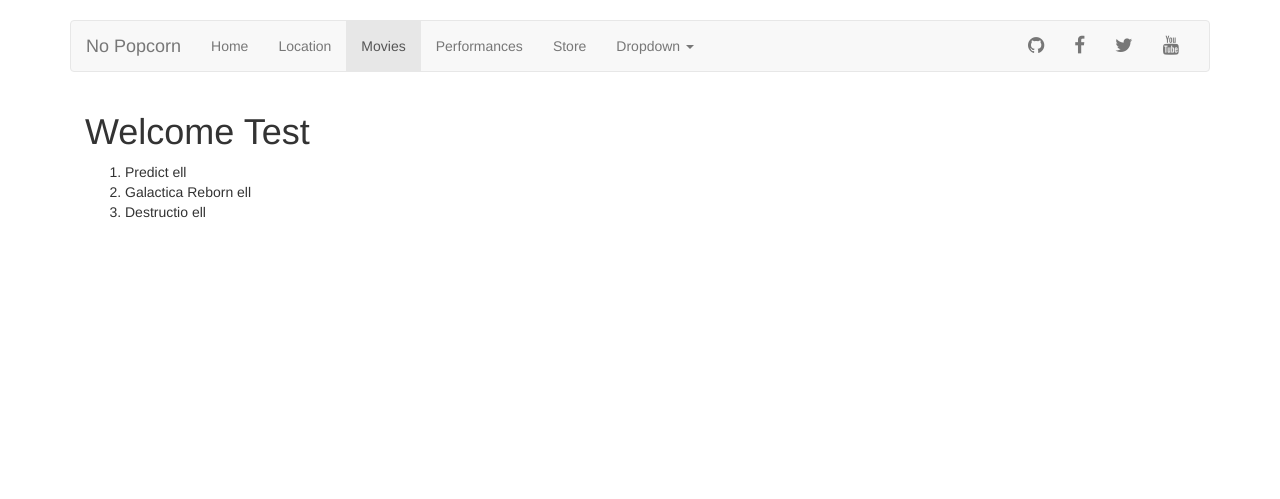
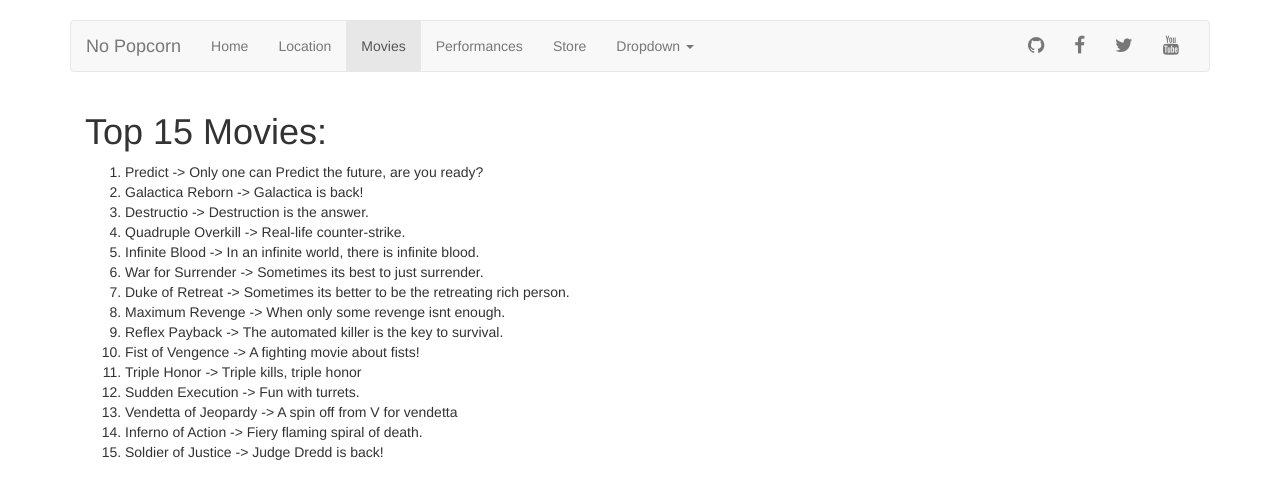
Before and after one commit to kyleamcginn88/Theatre_CS399, a Django app: page /movies in a window 1280 px wide. Shown: the top 499 px of the page. Run offline with Django 3.2, Linux system fonts and the light colour scheme; some libraries are stand-ins or nearby versions.

Commit message:
Added more complex dictonaries

```diff
--- a/Theatre_CS399/templates/movies.html
+++ b/Theatre_CS399/templates/movies.html
@@ -4,11 +4,11 @@
 
 {% block content %}
 
-<h1> Welcome {{name}}</h1>
+<h1> Top 15 Movies: </h1>
 
 <ol>
-  {% for movie in list_movies %}
-   <li>{{movie}} ell</li>
+  {% for item, value in list_movies %}
+   <li>{{ item }} -> {{ value }}</li>
   {% endfor %}
 </ol>
 
--- a/Theatre_CS399/views.py
+++ b/Theatre_CS399/views.py
@@ -12,6 +12,22 @@ def performances(request):
 def location(request):
     return render(request, 'location.html', {})
 
+
+# Random movie generator: http://phrasegenerator.com/actionmovies
 def movies(request):
-    list_movies = ['Predict', 'Galactica Reborn', 'Destructio']
-    return render(request, 'movies.html', {"name": 'Test', 'list_movies': list_movies})
+    list_movies = [('Predict' , 'Only one can Predict the future, are you ready?') ,
+	('Galactica Reborn' , 'Galactica is back!') ,
+	('Destructio' , 'Destruction is the answer.') ,
+	('Quadruple Overkill' , 'Real-life counter-strike.') ,
+	('Infinite Blood' , 'In an infinite world, there is infinite blood.') ,
+	('War for Surrender' , 'Sometimes its best to just surrender.') ,
+	('Duke of Retreat' , 'Sometimes its better to be the retreating rich person.') ,
+	('Maximum Revenge' , 'When only some revenge isnt enough.') ,
+	('Reflex Payback' , 'The automated killer is the key to survival.') ,
+	('Fist of Vengence' , 'A fighting movie about fists!') ,
+	('Triple Honor' , 'Triple kills, triple honor') ,
+	('Sudden Execution' , 'Fun with turrets.') ,
+	('Vendetta of Jeopardy' , 'A spin off from V for vendetta') ,
+	('Inferno of Action' , 'Fiery flaming spiral of death.') ,
+	('Soldier of Justice' , 'Judge Dredd is back!') ]
+    return render(request, 'movies.html', {'list_movies': list_movies})
```
